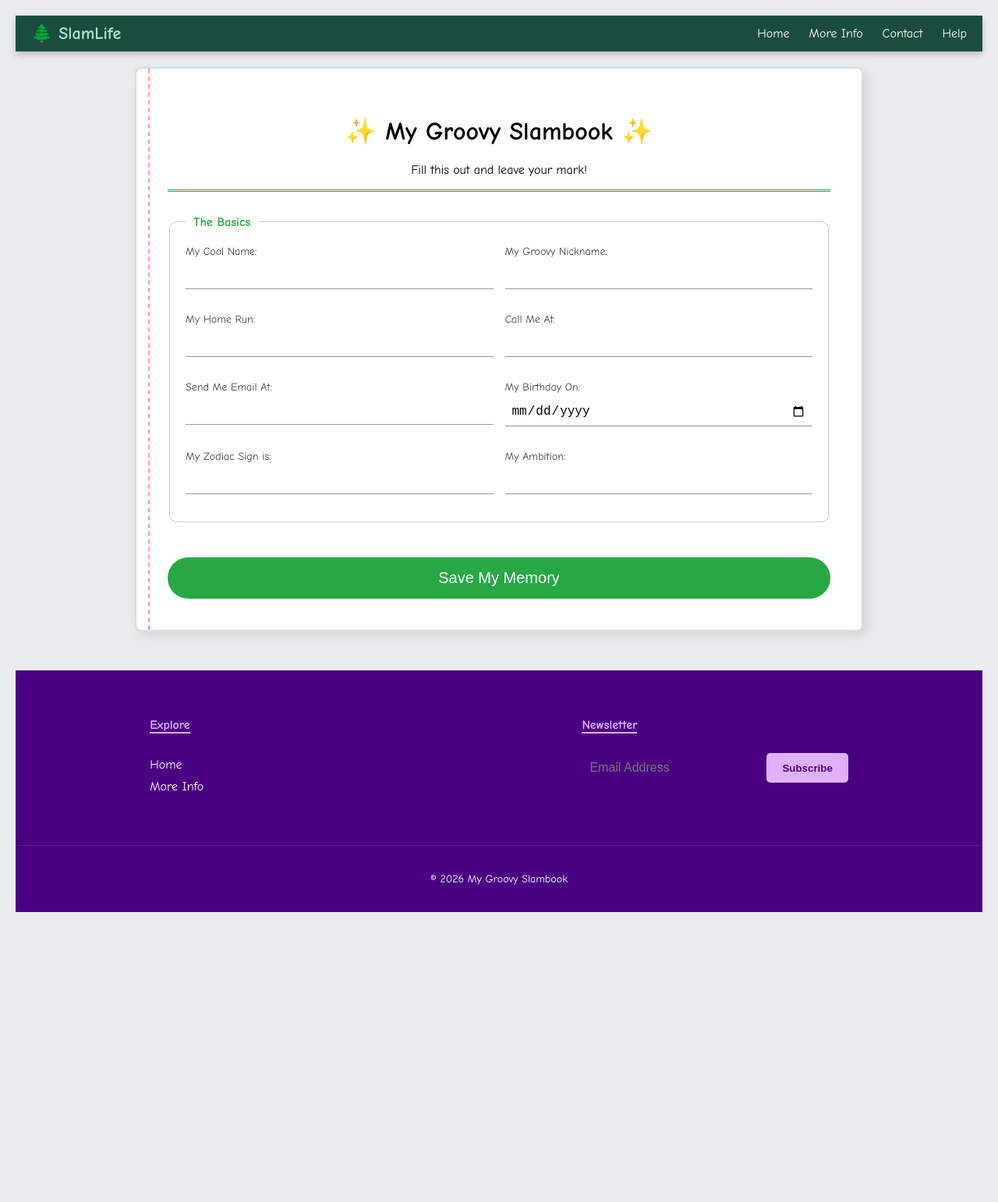
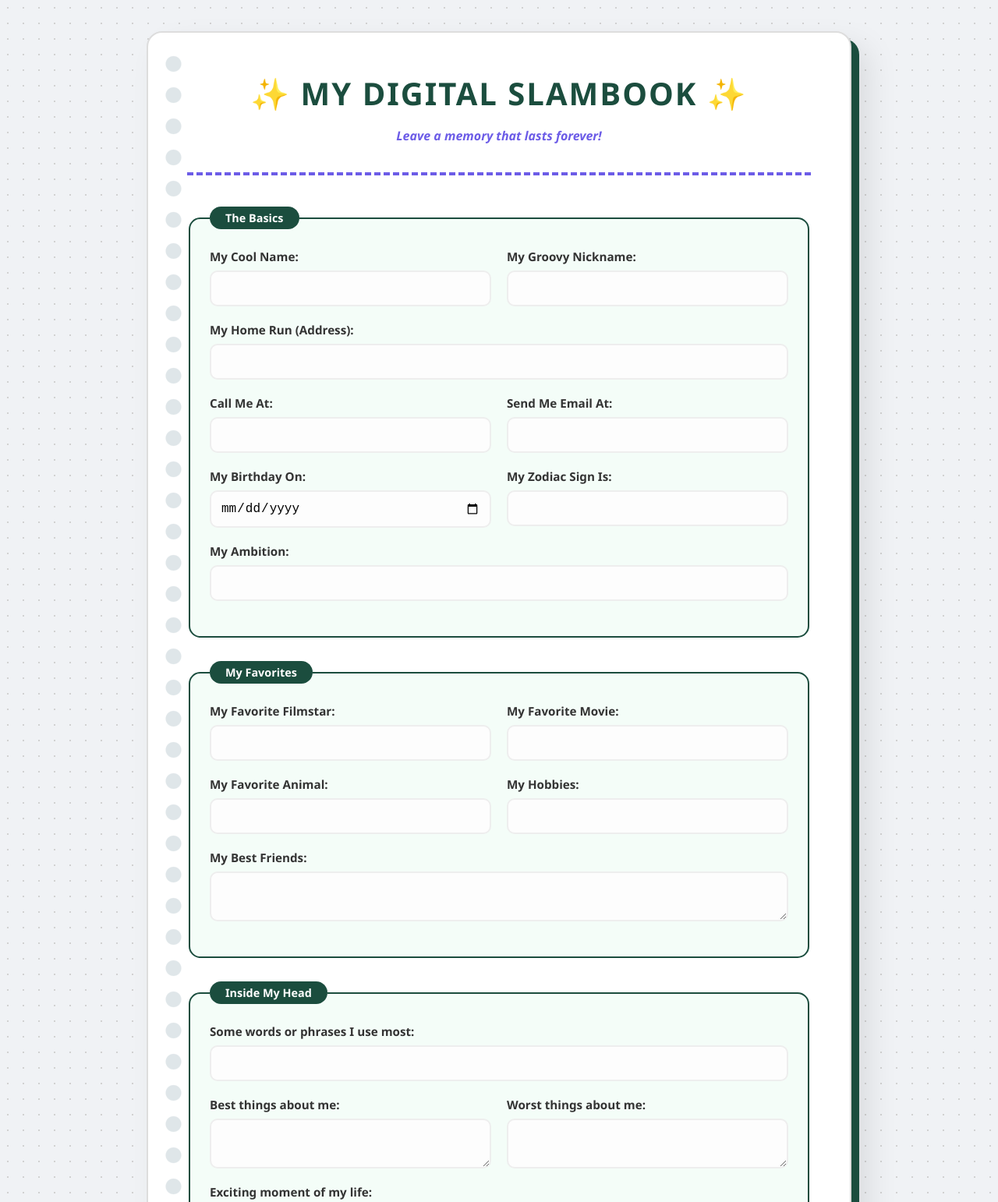
Before and after one commit to sourabhhalder/myslambook, a plain HTML site: page index.html in a window 1280 px wide. Shown: the top 1542 px of the page at 78% size. Before the commit the page ends 1190 px from the top, so only its background shows below. Drawn offline with Linux system fonts and the light colour scheme; a script that the page names is missing.

Commit message:
slambook style created

```diff
--- a/assets/css/style.css
+++ b/assets/css/style.css
@@ -1,285 +1,162 @@
-body {
-    background: #e9ecef;
-    margin: 0;
-    padding: 20px;
-    font-family: 'Comic Sans MS', 'Segoe UI', cursive, sans-serif;
+/* --- Modern Notebook Theme --- */
+
+:root {
+    --forest-green: #1b4d3e;
+    --mint-green: #2ecc71;
+    --royal-purple: #6c5ce7;
+    --paper-white: #ffffff;
+    --spiral-color: #dfe6e9;
+    --font-main: 'Segoe UI', Roboto, Helvetica, Arial, sans-serif;
 }
 
-.slambook-page {
-    max-width: 850px;
-    margin: 20px auto;
-    background: #fff;
-    padding: 40px;
-    border-radius: 8px;
-    box-shadow: 5px 5px 15px rgba(0,0,0,0.1);
-    border: 2px solid #ddd;
-    position: relative;
+body {
+    background-color: #f0f2f5;
+    /* Fun pattern background */
+    background-image: radial-gradient(#d1d1d1 1px, transparent 1px);
+    background-size: 20px 20px;
+    font-family: var(--font-main);
+    display: flex;
+    justify-content: center;
+    padding: 40px 20px;
+    margin: 0;
 }
 
-/* Notebook hole punches effect */
-.slambook-page::before {
+.container {
+    background: var(--paper-white);
+    max-width: 800px;
+    width: 100%;
+    padding: 50px;
+    border-radius: 20px;
+    box-shadow: 10px 10px 0px var(--forest-green), 20px 20px 40px rgba(0,0,0,0.1);
+    position: relative;
+    border: 2px solid #ddd;
+}
+
+/* --- The Notebook "Holes" --- */
+.container::before {
     content: '';
     position: absolute;
-    left: 15px;
-    top: 0;
-    bottom: 0;
-    width: 2px;
-    border-left: 2px dashed #ff9999;
+    left: 20px;
+    top: 20px;
+    bottom: 20px;
+    width: 25px;
+    background-image: radial-gradient(circle, var(--spiral-color) 40%, transparent 45%);
+    background-size: 100% 40px;
 }
 
-.main-header {
+header {
     text-align: center;
-    border-bottom: 3px double #28a745;
-    margin-bottom: 30px;
+    margin-bottom: 40px;
+    border-bottom: 4px dashed var(--royal-purple);
+    padding-bottom: 20px;
 }
 
+header h1 {
+    color: var(--forest-green);
+    font-size: 2.5rem;
+    text-transform: uppercase;
+    letter-spacing: 2px;
+    margin: 0;
+}
+
+header p {
+    color: var(--royal-purple);
+    font-weight: bold;
+    font-style: italic;
+}
+
+/* --- Form Elements --- */
 fieldset {
-    border: 1px solid #ccc;
-    border-radius: 10px;
-    margin-bottom: 25px;
-    padding: 20px;
+    border: 2px solid var(--forest-green);
+    border-radius: 15px;
+    margin-bottom: 30px;
+    padding: 25px;
+    background: rgba(46, 204, 113, 0.05); /* Very light mint tint */
 }
 
 legend {
+    background: var(--forest-green);
+    color: white;
+    padding: 5px 20px;
+    border-radius: 50px;
     font-weight: bold;
-    color: #28a745;
-    padding: 0 10px;
+    font-size: 0.9rem;
 }
 
-.grid-container {
-    display: grid;
-    grid-template-columns: 1fr 1fr;
-    gap: 15px;
+.row {
+    display: flex;
+    gap: 20px;
+    flex-wrap: wrap;
 }
 
-.field {
+.input-group {
+    flex: 1;
+    min-width: 200px;
+    margin-bottom: 20px;
     display: flex;
     flex-direction: column;
-    margin-bottom: 15px;
 }
 
-.field label {
-    font-size: 14px;
-    margin-bottom: 5px;
-    color: #444;
+label {
+    font-weight: 700;
+    margin-bottom: 8px;
+    color: #333;
+    font-size: 0.95rem;
 }
 
-input[type="text"], input[type="email"], input[type="tel"], input[type="date"], textarea {
-    border: none;
-    border-bottom: 1px solid #999;
-    padding: 8px;
-    font-size: 16px;
-    outline: none;
-    background: transparent;
-}
-
-input:focus, textarea:focus {
-    border-bottom: 2px solid #28a745;
-    background: #f9fff9;
-}
-
-.footer-sign {
-    display: flex;
-    justify-content: space-between;
-    gap: 20px;
-    margin-top: 30px;
-}
-
-.save-btn {
-    width: 100%;
-    padding: 15px;
-    background: #28a745;
-    color: white;
-    border: none;
-    border-radius: 30px;
-    font-size: 20px;
-    cursor: pointer;
-    margin-top: 20px;
-}
-
-/* Hover Effect: Red + Zoom Out (Scale 0.95) */
-.btn-hover-effect {
+input, textarea {
+    border: 2px solid #eee;
+    border-radius: 10px;
+    padding: 12px;
+    font-size: 1rem;
+    background: #fdfdfd;
     transition: all 0.3s ease;
 }
 
-.btn-hover-effect:hover {
-    background-color: #ff4757 !important;
-    transform: scale(0.95);
+/* Focus Effect */
+input:focus, textarea:focus {
+    outline: none;
+    border-color: var(--royal-purple);
+    box-shadow: 0 0 10px rgba(108, 92, 231, 0.2);
+    transform: translateY(-2px);
 }
 
-@media (max-width: 600px) {
-    .grid-container, .footer-sign {
-        grid-template-columns: 1fr;
-        flex-direction: column;
-    }
+/* Handwritten Signature Style */
+.handwriting {
+    font-family: 'Brush Script MT', cursive;
+    font-size: 1.5rem !important;
+    color: var(--royal-purple);
+    background: #fff9db !important; /* Yellow sticky note look */
 }
 
-/* Forest Ribbon Navbar Styles */
-.forest-navbar {
-    background-color: #1b4d3e; /* Deep Forest Green */
+/* --- Buttons --- */
+.submit-btn {
+    width: 100%;
+    padding: 20px;
+    background-color: var(--mint-green);
     color: white;
-    padding: 10px 0;
-    width: 100%;
-    position: sticky;
-    top: 0;
-    z-index: 2000;
-    box-shadow: 0 4px 8px rgba(0,0,0,0.2);
+    border: none;
+    border-radius: 15px;
+    font-size: 1.2rem;
+    font-weight: 800;
+    cursor: pointer;
+    box-shadow: 0 6px 0 var(--forest-green);
+    transition: all 0.2s ease;
+    text-transform: uppercase;
 }
 
-.nav-container {
-    max-width: 1200px;
-    margin: 0 auto;
-    display: flex;
-    justify-content: space-between;
-    align-items: center;
-    padding: 0 20px;
+.submit-btn:hover {
+    background-color: #e74c3c; /* Turns Red on Hover as per your earlier style */
+    box-shadow: 0 6px 0 #c0392b;
 }
 
-.nav-logo {
-    font-size: 22px;
-    font-weight: bold;
-    color: #a8e6cf; /* Light mint green for contrast */
-    text-decoration: none;
+.submit-btn:active {
+    box-shadow: 0 0 0 var(--forest-green);
+    transform: translateY(6px); /* Zoom out / Pressed effect */
 }
 
-.nav-menu {
-    list-style: none;
-    display: flex;
-    gap: 25px;
-    margin: 0;
-    padding: 0;
+/* Responsive Mobile view */
+@media (max-width: 600px) {
+    .container { padding: 30px 15px; }
+    .container::before { display: none; }
 }
-
-.nav-menu a {
-    color: white;
-    text-decoration: none;
-    font-size: 16px;
-    transition: color 0.3s;
-}
-
-.nav-menu a:hover {
-    color: #a8e6cf; /* Light green on hover */
-}
-
-/* Purple Footer Styles */
-.purple-footer {
-    background-color: #4b0082; /* Deep Purple */
-    color: white;
-    padding: 40px 0 20px 0;
-    margin-top: 50px;
-    width: 100%;
-}
-
-.footer-container {
-    max-width: 1200px;
-    margin: 0 auto;
-    display: flex;
-    justify-content: space-around;
-    flex-wrap: wrap;
-    padding: 0 20px;
-}
-
-.footer-column {
-    margin-bottom: 20px;
-    min-width: 250px;
-}
-
-.footer-column h4 {
-    color: #e0b0ff; /* Lighter mauve for headings */
-    margin-bottom: 15px;
-    border-bottom: 2px solid #e0b0ff;
-    display: inline-block;
-}
-
-.footer-links {
-    list-style: none;
-    padding: 0;
-}
-
-.footer-links li {
-    margin-bottom: 10px;
-}
-
-.footer-links a {
-    color: white;
-    text-decoration: none;
-    transition: color 0.3s;
-}
-
-.footer-links a:hover {
-    color: #e0b0ff;
-}
-
-/* Newsletter Form Styles */
-.newsletter-form {
-    display: flex;
-    gap: 10px;
-    margin-top: 10px;
-}
-
-.newsletter-form input[type="email"] {
-    padding: 10px;
-    border-radius: 5px;
-    border: none;
-    flex: 1;
-    outline: none;
-}
-
-.newsletter-form button {
-    background-color: #e0b0ff;
-    color: #4b0082;
-    border: none;
-    padding: 10px 20px;
-    border-radius: 5px;
-    font-weight: bold;
-    cursor: pointer;
-}
-
-.footer-bottom {
-    text-align: center;
-    margin-top: 30px;
-    border-top: 1px solid rgba(255,255,255,0.1);
-    padding-top: 20px;
-    font-size: 14px;
-}
-
-/* About Page Specifics */
-.about-content {
-    margin-top: 40px;
-    border-left: 10px solid #4b0082; /* Purple spine for this page */
-}
-
-.about-grid {
-    display: flex;
-    flex-direction: column;
-    gap: 20px;
-    margin: 20px 0;
-}
-
-.handwritten-box {
-    background: #fdfd96; /* Sticky note yellow */
-    padding: 15px;
-    border-radius: 5px;
-    font-style: italic;
-    border-bottom: 2px solid #ddd;
-    box-shadow: 2px 2px 5px rgba(0,0,0,0.05);
-}
-
-/* About Page Details */
-.about-section {
-    border-left: 10px solid #4b0082 !important;
-    margin-top: 50px;
-}
-
-.detail-box {
-    background: #fdfd96;
-    padding: 20px;
-    margin-bottom: 20px;
-    border-radius: 5px;
-    box-shadow: 3px 3px 10px rgba(0,0,0,0.1);
-}
-
-.detail-box h3 {
-    margin-top: 0;
-    color: #4b0082;
-}
--- a/index.html
+++ b/index.html
@@ -3,66 +3,151 @@
 <head>
     <meta charset="UTF-8">
     <meta name="viewport" content="width=device-width, initial-scale=1.0">
-    <title>My Groovy Slambook</title>
+    <title>My Groovy Slambook v2</title>
     <link rel="stylesheet" href="assets/css/style.css">
 </head>
 <body>
 
-    <nav class="forest-navbar">
-        <div class="nav-container">
-            <a href="indexx.html" class="nav-logo">🌲 SlamLife</a>
-            <ul class="nav-menu">
-                <li><a href="indexx.html">Home</a></li>
-                <li><a href="about.html">More Info</a></li>
-                <li><a href="#">Contact</a></li>
-                <li><a href="#">Help</a></li>
-            </ul>
-        </div>
-    </nav>
-
-    <div class="slambook-page">
-        <header class="main-header">
-            <h1>✨ My Groovy Slambook ✨</h1>
-            <p>Fill this out and leave your mark!</p>
+    <div class="container">
+        <header>
+            <h1>✨ My Digital Slambook ✨</h1>
+            <p>Leave a memory that lasts forever!</p>
         </header>
 
-        <form id="slamForm">
+        <form id="slambookForm">
+
             <fieldset>
                 <legend>The Basics</legend>
-                <div class="grid-container">
-                    <div class="field"><label>My Cool Name:</label><input type="text" name="cool_name" required></div>
-                    <div class="field"><label>My Groovy Nickname:</label><input type="text" name="nickname"></div>
-                    <div class="field"><label>My Home Run:</label><input type="text" name="home_run"></div>
-                    <div class="field"><label>Call Me At:</label><input type="tel" name="phone"></div>
-                    <div class="field"><label>Send Me Email At:</label><input type="email" name="email"></div>
-                    <div class="field"><label>My Birthday On:</label><input type="date" name="birthday"></div>
-                    <div class="field"><label>My Zodiac Sign is:</label><input type="text" name="zodiac"></div>
-                    <div class="field"><label>My Ambition:</label><input type="text" name="ambition"></div>
+                <div class="row">
+                    <div class="input-group">
+                        <label>My Cool Name:</label>
+                        <input type="text" name="cool_name" required>
+                    </div>
+                    <div class="input-group">
+                        <label>My Groovy Nickname:</label>
+                        <input type="text" name="nickname">
+                    </div>
+                </div>
+                <div class="input-group">
+                    <label>My Home Run (Address):</label>
+                    <input type="text" name="home_run">
+                </div>
+                <div class="row">
+                    <div class="input-group">
+                        <label>Call Me At:</label>
+                        <input type="tel" name="phone">
+                    </div>
+                    <div class="input-group">
+                        <label>Send Me Email At:</label>
+                        <input type="email" name="email">
+                    </div>
+                </div>
+                <div class="row">
+                    <div class="input-group">
+                        <label>My Birthday On:</label>
+                        <input type="date" name="birthday">
+                    </div>
+                    <div class="input-group">
+                        <label>My Zodiac Sign Is:</label>
+                        <input type="text" name="zodiac">
+                    </div>
+                </div>
+                <div class="input-group">
+                    <label>My Ambition:</label>
+                    <input type="text" name="ambition">
                 </div>
             </fieldset>
-            <button type="submit" class="save-btn btn-hover-effect">Save My Memory</button>
+
+            <fieldset>
+                <legend>My Favorites</legend>
+                <div class="row">
+                    <div class="input-group">
+                        <label>My Favorite Filmstar:</label>
+                        <input type="text" name="filmstar">
+                    </div>
+                    <div class="input-group">
+                        <label>My Favorite Movie:</label>
+                        <input type="text" name="movie">
+                    </div>
+                </div>
+                <div class="row">
+                    <div class="input-group">
+                        <label>My Favorite Animal:</label>
+                        <input type="text" name="animal">
+                    </div>
+                    <div class="input-group">
+                        <label>My Hobbies:</label>
+                        <input type="text" name="hobbies">
+                    </div>
+                </div>
+                <div class="input-group">
+                    <label>My Best Friends:</label>
+                    <textarea name="best_friends" rows="2"></textarea>
+                </div>
+            </fieldset>
+
+            <fieldset>
+                <legend>Inside My Head</legend>
+                <div class="input-group">
+                    <label>Some words or phrases I use most:</label>
+                    <input type="text" name="phrases">
+                </div>
+                <div class="row">
+                    <div class="input-group">
+                        <label>Best things about me:</label>
+                        <textarea name="best_about"></textarea>
+                    </div>
+                    <div class="input-group">
+                        <label>Worst things about me:</label>
+                        <textarea name="worst_about"></textarea>
+                    </div>
+                </div>
+                <div class="input-group">
+                    <label>Exciting moment of my life:</label>
+                    <textarea name="exciting_moment"></textarea>
+                </div>
+                <div class="input-group">
+                    <label>If Genie gives me a wish:</label>
+                    <input type="text" name="genie_wish">
+                </div>
+                <div class="input-group">
+                    <label>If I have a time machine - I would go to:</label>
+                    <input type="text" name="time_machine">
+                </div>
+                <div class="input-group">
+                    <label>In my next life I want to be:</label>
+                    <input type="text" name="next_life">
+                </div>
+                <div class="input-group">
+                    <label>If I win 10 Lakhs - I will:</label>
+                    <input type="text" name="win_money">
+                </div>
+                <div class="input-group">
+                    <label>My opinion about you:</label>
+                    <textarea name="opinion"></textarea>
+                </div>
+            </fieldset>
+
+            <div class="sign-off">
+                <div class="input-group">
+                    <label>Autograph:</label>
+                    <input type="text" class="handwriting" placeholder="Sign here...">
+                </div>
+                <div class="row">
+                    <div class="input-group">
+                        <label>Date:</label>
+                        <input type="date" name="sign_date">
+                    </div>
+                    <div class="input-group">
+                        <label>Place:</label>
+                        <input type="text" name="place">
+                    </div>
+                </div>
+            </div>
+
+            <button type="submit" class="submit-btn">Save to Slambook</button>
         </form>
     </div>
-
-    <footer class="purple-footer">
-        <div class="footer-container">
-            <div class="footer-column">
-                <h4>Explore</h4>
-                <ul class="footer-links">
-                    <li><a href="indexx.html">Home</a></li>
-                    <li><a href="about.html">More Info</a></li>
-                </ul>
-            </div>
-            <div class="footer-column">
-                <h4>Newsletter</h4>
-                <form class="newsletter-form">
-                    <input type="email" placeholder="Email Address" required>
-                    <button type="submit">Subscribe</button>
-                </form>
-            </div>
-        </div>
-        <div class="footer-bottom"><p>&copy; 2026 My Groovy Slambook</p></div>
-    </footer>
 
     <script src="assets/js/script.js"></script>
 </body>
```
